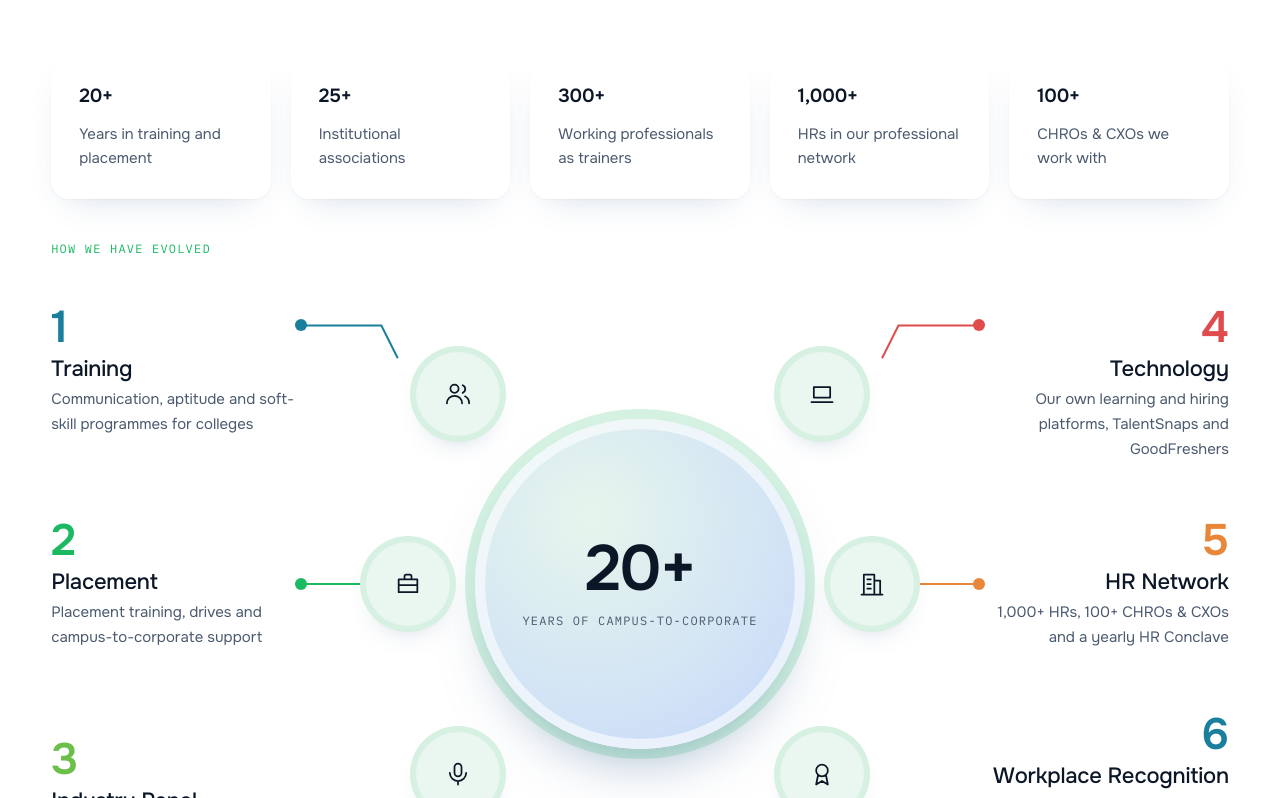
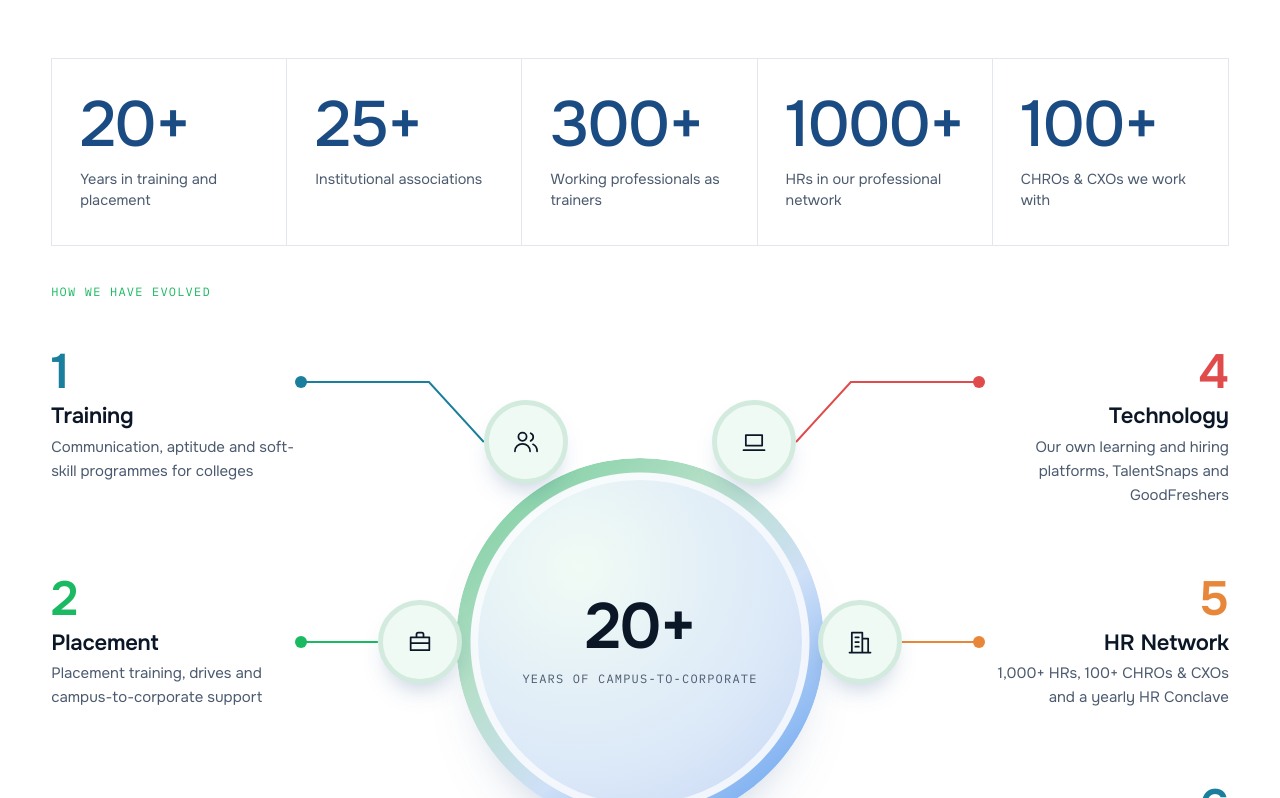
Before and after one commit to KIVOX-dev/saiconsultancy, a React (Vite) app: page /training-placement in a window 1280 px wide. Shown: the part 1102-1900 px from the top of the page. Built offline with nearby package versions, Linux system fonts and the light colour scheme.

Commit message:
feat: refine hub roadmap, add dark process list for value section, stat bands
Co-Authored-By: Claude Sonnet 5.5 <noreply@anthropic.com>

```diff
--- a/src/components/sections/HubRoadmap.jsx
+++ b/src/components/sections/HubRoadmap.jsx
@@ -6,7 +6,7 @@ const COLORS = ['#1a7f9c', '#1bb961', '#6cc04a', '#e04b4b', '#e8873a', '#1a7f9c'
 const ICONS = ['users', 'briefcase', 'mic', 'laptop', 'building', 'award']
 
 // Per-row geometry: where the line leaves the text (a, % of height) and which way it bends into the node.
-const ROW_A = [14, 50, 86]
+const ROW_A = [20, 50, 80]
 
 /**
  * Hub roadmap: a centre circle with three stages either side. When scrolled into view,
@@ -41,13 +41,18 @@ export default function HubRoadmap({ items, hub = ['20+', 'Years of campus-to-co
             className="hub-dot"
             variants={{ hidden: { scale: 0 }, show: { scale: 1, transition: { delay: delay + 0.2, duration: 0.4, ease: EASE } } }}
           />
-          <svg viewBox="0 0 100 100" preserveAspectRatio="none" aria-hidden="true">
-            <motion.path
+          <motion.svg
+            viewBox="0 0 100 100" preserveAspectRatio="none" aria-hidden="true"
+            variants={{
+              hidden: { clipPath: right ? 'inset(-20% 0% -20% 100%)' : 'inset(-20% 100% -20% 0%)' },
+              show: { clipPath: 'inset(-20% 0% -20% 0%)', transition: { delay: delay + 0.25, duration: 0.8, ease: EASE } },
+            }}
+          >
+            <path
               d={`M${right ? 100 : 0} ${ROW_A[row]} H${right ? 30 : 70} L${right ? 0 : 100} 50`}
               fill="none" stroke={c} strokeWidth="2" vectorEffect="non-scaling-stroke"
-              variants={{ hidden: { pathLength: 0 }, show: { pathLength: 1, transition: { delay: delay + 0.25, duration: 0.7, ease: EASE } } }}
             />
-          </svg>
+          </motion.svg>
         </span>
         <motion.div
           className="hub-text"
--- /dev/null
+++ b/src/components/sections/ProcessList.jsx
@@ -0,0 +1,39 @@
+import { motion } from 'framer-motion'
+import { Eyebrow, Reveal, SplitHeading, EASE } from '../ui/primitives.jsx'
+
+/**
+ * Dark two-column list: sticky heading on the left, numbered points on the right
+ * that appear one by one as you scroll. items: [title, description].
+ */
+export default function ProcessList({ eyebrow, title, accent, sub, items }) {
+  return (
+    <section className="proc">
+      <div className="container proc-grid">
+        <div className="proc-head">
+          <Reveal y={16}><Eyebrow light>{eyebrow}</Eyebrow></Reveal>
+          <SplitHeading as="h2" text={title} accent={accent} className="h2" />
+          {sub && <Reveal delay={0.2}><p className="proc-sub">{sub}</p></Reveal>}
+        </div>
+        <ol className="proc-list">
+          {items.map(([t, d], i) => (
+            <motion.li
+              key={t}
+              className="proc-item"
+              initial="hidden"
+              whileInView="show"
+              viewport={{ once: true, margin: '0px 0px -10% 0px' }}
+            >
+              <motion.div className="proc-meta" variants={{ hidden: { opacity: 0, y: 20 }, show: { opacity: 1, y: 0, transition: { duration: 0.6, ease: EASE } } }}>
+                <span className="proc-no">{String(i + 1).padStart(2, '0')}</span>
+                <motion.i className="proc-dot" variants={{ hidden: { scale: 0 }, show: { scale: 1, transition: { delay: 0.15, duration: 0.5, ease: EASE } } }} />
+              </motion.div>
+              <motion.h3 variants={{ hidden: { opacity: 0, y: 30, filter: 'blur(8px)' }, show: { opacity: 1, y: 0, filter: 'blur(0px)', transition: { delay: 0.1, duration: 0.8, ease: EASE } } }}>{t}</motion.h3>
+              <motion.p variants={{ hidden: { opacity: 0, y: 24 }, show: { opacity: 1, y: 0, transition: { delay: 0.25, duration: 0.8, ease: EASE } } }}>{d}</motion.p>
+              <motion.hr variants={{ hidden: { scaleX: 0 }, show: { scaleX: 1, transition: { delay: 0.4, duration: 1, ease: EASE } } }} />
+            </motion.li>
+          ))}
+        </ol>
+      </div>
+    </section>
+  )
+}
--- /dev/null
+++ b/src/components/ui/StatBand.jsx
@@ -0,0 +1,20 @@
+import { motion } from 'framer-motion'
+import { Counter, stagger, rise } from './primitives.jsx'
+
+/** Big-number stat row with counting animation. stats: [['1,000+', 'label'], ...] */
+export default function StatBand({ stats }) {
+  return (
+    <motion.div className="stats stat-band" style={{ '--n': stats.length }} variants={stagger(0.1)} initial="hidden" whileInView="show" viewport={{ once: true, margin: '-60px' }}>
+      {stats.map(([v, l]) => {
+        const num = parseInt(v.replace(/[^0-9]/g, ''), 10)
+        const suffix = v.replace(/[0-9,]/g, '')
+        return (
+          <motion.div className="stat" key={l} variants={rise}>
+            <strong><Counter to={num} suffix={suffix} /></strong>
+            <span>{l}</span>
+          </motion.div>
+        )
+      })}
+    </motion.div>
+  )
+}
--- a/src/pages/About.jsx
+++ b/src/pages/About.jsx
@@ -2,6 +2,7 @@ import { motion } from 'framer-motion'
 import Icon from '../components/ui/Icon.jsx'
 import Illo from '../components/ui/Illo.jsx'
 import { PageHero, SectionHead, Reveal, Bezel, Button, EASE, stagger, rise } from '../components/ui/primitives.jsx'
+import StatBand from '../components/ui/StatBand.jsx'
 import ClientLogos from '../components/ui/ClientLogos.jsx'
 import { STATS } from '../data/programme.js'
 
@@ -60,11 +61,7 @@ export default function About() {
       <section className="section band">
         <div className="container">
           <SectionHead eyebrow="20+ years of campus-to-corporate" title="Experience you can measure." accent={['measure.']} center />
-          <div className="grid-4">
-            {STATS.map(([n, l], i) => (
-              <Reveal key={l} delay={i * 0.08}><Bezel className="info-card"><h4>{n}</h4><p>{l}</p></Bezel></Reveal>
-            ))}
-          </div>
+          <StatBand stats={STATS} />
           <Reveal className="center narrow">
             <p className="sub">Trusted by leading institutions, and many more.</p>
             <ClientLogos />
--- a/src/pages/Programme.jsx
+++ b/src/pages/Programme.jsx
@@ -2,6 +2,8 @@ import { useRef } from 'react'
 import { motion, useScroll, useSpring } from 'framer-motion'
 import Illo from '../components/ui/Illo.jsx'
 import { PageHero, SectionHead, Reveal, Bezel, Button, EASE, stagger, rise } from '../components/ui/primitives.jsx'
+import StatBand from '../components/ui/StatBand.jsx'
+import ProcessList from '../components/sections/ProcessList.jsx'
 import HubRoadmap from '../components/sections/HubRoadmap.jsx'
 import ClientLogos from '../components/ui/ClientLogos.jsx'
 import { CONTACT } from '../data/site.js'
@@ -62,9 +64,7 @@ export default function Programme() {
       <section className="section">
         <div className="container">
           <SectionHead eyebrow="About Sai Consultancy · 20+ years" title="From classroom training to a complete campus-to-corporate ecosystem." accent={['campus-to-corporate']} sub="What began as classroom training in communication and aptitude has grown into trainers from industry, our own learning platforms, placement support and a forum of HR leaders who tell us what employers expect." />
-          <Grid cls="c5">
-            {P.STATS.map(([n, l]) => <Cell key={l} title={n}>{l}</Cell>)}
-          </Grid>
+          <StatBand stats={P.STATS} />
           <span className="band-label">How we have evolved</span>
           <HubRoadmap items={P.STAGES} />
           <Reveal className="center narrow"><p className="sub">Every trainer and every HR who comes to your campus is a working professional. Students learn from people who hire, manage and work in the roles they are preparing for.</p></Reveal>
@@ -190,14 +190,13 @@ export default function Programme() {
       </section>
 
       {/* Value */}
-      <section className="section">
-        <div className="container">
-          <SectionHead eyebrow="The value we bring to your institution" title="From strong basics to placement-ready graduates." accent={['placement-ready']} sub="Trained by working professionals, aligned with 1,000+ HRs and 100+ CHROs & CXOs, supported by our own platforms." />
-          <Grid cls="c4">
-            {P.VALUE.map(([t, d], i) => <Cell key={t} no={String(i + 1).padStart(2, '0')} title={t}>{d}</Cell>)}
-          </Grid>
-        </div>
-      </section>
+      <ProcessList
+        eyebrow="The value we bring to your institution"
+        title="From strong basics to placement-ready graduates."
+        accent={['placement-ready']}
+        sub="Trained by working professionals, aligned with 1,000+ HRs and 100+ CHROs & CXOs, supported by our own platforms."
+        items={P.VALUE}
+      />
 
       {/* HR network, workplace, clientele */}
       <section className="section band">
--- a/src/styles/13-programme.css
+++ b/src/styles/13-programme.css
@@ -45,8 +45,9 @@
 @media (max-width: 720px) { .chat-tip { display: none; } }
 
 /* Hub roadmap: centre circle, three stages either side, appearing one by one */
-.hub { position: relative; display: grid; grid-template-columns: 1fr 380px 1fr; grid-template-rows: repeat(3, 190px); max-width: 1180px; margin: 40px auto 20px; }
-.hub-core { position: absolute; left: 50%; top: 50%; width: 330px; height: 330px; margin: -165px 0 0 -165px; border-radius: 50%; display: grid; place-content: center; text-align: center; padding: 40px; background: radial-gradient(circle at 35% 30%, #e6f6ec, #cfe0f7 70%, #b9cdf5); box-shadow: inset 0 0 0 10px rgba(255, 255, 255, 0.6), 0 0 0 10px rgba(27, 185, 97, 0.18), 0 30px 60px -28px rgba(26, 75, 130, 0.5); }
+.hub { position: relative; display: grid; grid-template-columns: 1fr 400px 1fr; grid-template-rows: repeat(3, 200px); max-width: 1180px; margin: 40px auto 20px; }
+.hub-core { position: absolute; isolation: isolate; left: 50%; top: 50%; width: 340px; height: 340px; margin: -170px 0 0 -170px; border-radius: 50%; display: grid; place-content: center; text-align: center; padding: 40px; background: radial-gradient(circle at 32% 28%, #f1fbf5, #dbe8f8 62%, #c4d4f6); box-shadow: inset 0 0 0 8px rgba(255, 255, 255, 0.7), 0 34px 60px -30px rgba(26, 75, 130, 0.5); }
+.hub-core::before { content: ''; position: absolute; inset: -14px; border-radius: 50%; z-index: -1; background: linear-gradient(140deg, #6fcb97 0%, #b5dfc8 35%, #cfe0f7 60%, #5a9bef 100%); -webkit-mask: radial-gradient(farthest-side, transparent calc(100% - 15px), #000 calc(100% - 14px)); mask: radial-gradient(farthest-side, transparent calc(100% - 15px), #000 calc(100% - 14px)); }
 .hub-core strong { font-size: 64px; font-weight: 600; letter-spacing: -0.03em; color: var(--ink); line-height: 1; }
 .hub-core span { margin-top: 10px; font-family: var(--mono); font-size: 12px; letter-spacing: 0.1em; text-transform: uppercase; color: var(--text); }
 .hub-item { position: relative; display: flex; align-items: stretch; min-width: 0; }
@@ -57,15 +58,17 @@
 .hub-dot { position: absolute; top: var(--a); width: 12px; height: 12px; margin-top: -6px; border-radius: 50%; background: var(--c); z-index: 2; }
 .hub-item.left .hub-dot { left: -6px; }
 .hub-item.right .hub-dot { right: -6px; }
-.hub-node { order: 3; position: relative; z-index: 2; flex: none; align-self: center; width: 84px; height: 84px; border-radius: 50%; display: grid; place-items: center; color: var(--ink); background: #eaf7f0; box-shadow: 0 0 0 6px #d6f0e2, 0 14px 28px -14px rgba(26, 75, 130, 0.35); }
-.hub-item.row0.left .hub-node, .hub-item.row2.left .hub-node { margin-right: -50px; }
-.hub-item.row0.right .hub-node, .hub-item.row2.right .hub-node { margin-left: -50px; }
+.hub-node { order: 3; position: relative; z-index: 2; flex: none; align-self: center; width: 84px; height: 84px; border-radius: 50%; display: grid; place-items: center; color: var(--ink); background: #f0faf4; border: 5px solid #d3ebde; box-shadow: 0 14px 28px -14px rgba(26, 75, 130, 0.4); }
+.hub-item.row0.left .hub-node, .hub-item.row2.left .hub-node { margin-right: -128px; }
+.hub-item.row1.left .hub-node { margin-right: -22px; }
+.hub-item.row0.right .hub-node, .hub-item.row2.right .hub-node { margin-left: -128px; }
+.hub-item.row1.right .hub-node { margin-left: -22px; }
 .hub-item.row1 .hub-text { align-self: center; padding-top: 0; }
 .hub-item.row2 .hub-text { align-self: flex-end; padding-top: 0; }
 .hub-item.right .hub-text { text-align: right; }
-.hub-num { display: block; font-size: 44px; font-weight: 600; line-height: 1; margin-bottom: 8px; }
-.hub-text h4 { font-size: 22px; margin-bottom: 6px; }
-.hub-text p { margin: 0; font-size: 15px; }
+.hub-num { display: block; font-size: 48px; font-weight: 700; line-height: 1; margin-bottom: 8px; }
+.hub-text h4 { font-size: 22px; font-weight: 700; margin-bottom: 6px; color: var(--ink); }
+.hub-text p { margin: 0; font-size: 15px; line-height: 1.6; }
 @media (max-width: 900px) {
   .hub { padding: 0 4px; overflow: hidden; grid-template-columns: minmax(0, 1fr); grid-template-rows: none; gap: 22px; margin-top: 24px; }
   .hub-core { position: relative; left: auto; top: auto; margin: 0 auto 14px; width: 240px; height: 240px; }
@@ -76,3 +79,33 @@
   .hub-item .hub-text, .hub-item.right .hub-text, .hub-item.row1 .hub-text, .hub-item.row2 .hub-text { order: 1; text-align: left; margin: 0; align-self: center; width: auto; flex: 1; min-width: 0; padding: 0; }
   .hub-num { font-size: 28px; margin-bottom: 4px; }
 }
+
+/* Stat band: N equal columns */
+.stat-band { grid-template-columns: repeat(var(--n, 4), 1fr); margin: 28px 0 36px; }
+@media (max-width: 960px) { .stat-band { grid-template-columns: 1fr 1fr; } .stat-band .stat:nth-child(2n) { border-right: 0; } }
+@media (max-width: 560px) { .stat-band { grid-template-columns: 1fr; } .stat-band .stat { border-right: 0; } }
+
+/* Dark process list (value section) */
+.proc { position: relative; background: var(--dark); color: #aebbd0; padding: 120px 0; clip-path: inset(0 -100vmax); }
+.proc::before { content: ''; position: absolute; top: 0; left: -100vmax; right: -100vmax; height: 0; }
+.proc-grid { display: grid; grid-template-columns: minmax(0, 5fr) minmax(0, 6fr); gap: 80px; align-items: start; }
+.proc-head { position: sticky; top: 120px; }
+.proc-head .eyebrow { color: #8fa3bf; }
+.proc-head .h2 { color: #fff; font-size: clamp(38px, 4.6vw, 64px); font-weight: 600; line-height: 1.05; margin: 18px 0 24px; }
+.proc-head .h2 .word.accent { background: linear-gradient(90deg, #2a9d6a, #3ee08a); -webkit-background-clip: text; background-clip: text; color: transparent; }
+.proc-sub { color: #94a6c0; font-size: 18px; max-width: 460px; }
+.proc-list { list-style: none; margin: 0; padding: 0; }
+.proc-item { padding: 0 0 70px; margin-bottom: 70px; }
+.proc-item:last-child { padding-bottom: 0; margin-bottom: 0; }
+.proc-meta { display: flex; align-items: center; gap: 14px; margin-bottom: 26px; }
+.proc-no { font-family: Georgia, 'Times New Roman', serif; font-style: italic; font-size: 36px; color: #3ec47e; line-height: 1; }
+.proc-dot { width: 14px; height: 14px; border-radius: 50%; background: #1a5c3d; box-shadow: 0 0 0 6px rgba(62, 196, 126, 0.12); }
+.proc-item h3 { color: #fff; font-size: clamp(26px, 2.6vw, 38px); font-weight: 700; line-height: 1.2; letter-spacing: -0.02em; margin-bottom: 18px; }
+.proc-item p { color: #cdd8e8; font-size: 18px; line-height: 1.65; margin: 0 0 40px; max-width: 560px; }
+.proc-item hr { border: 0; height: 1px; margin: 0; transform-origin: left; background: linear-gradient(90deg, #2fb06f, rgba(47, 176, 111, 0)); }
+@media (max-width: 900px) {
+  .proc { padding: 80px 0; }
+  .proc-grid { grid-template-columns: minmax(0, 1fr); gap: 48px; }
+  .proc-head { position: static; }
+  .proc-item { padding-bottom: 44px; margin-bottom: 44px; }
+}
```
